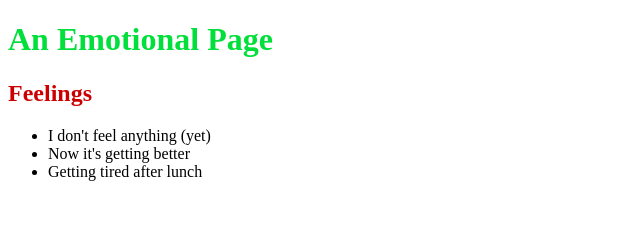
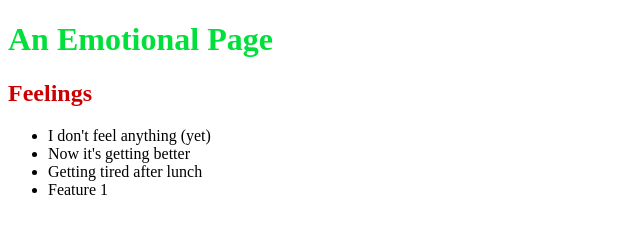
Before and after one commit to harry22ndstreet/git_training_160429, a plain HTML site: page index.html in a window 1280 px wide. Shown: the full height of the page, 0-640 px from the left. Drawn offline with Linux system fonts and the light colour scheme.

Commit message:
Feature 1

```diff
--- a/index.html
+++ b/index.html
@@ -11,6 +11,7 @@
     <li>I don't feel anything (yet)</li>
     <li>Now it's getting better</li>
     <li>Getting tired after lunch</li>
+    <li>Feature 1</li>
   </ul>
 </body>
 </html>
```
